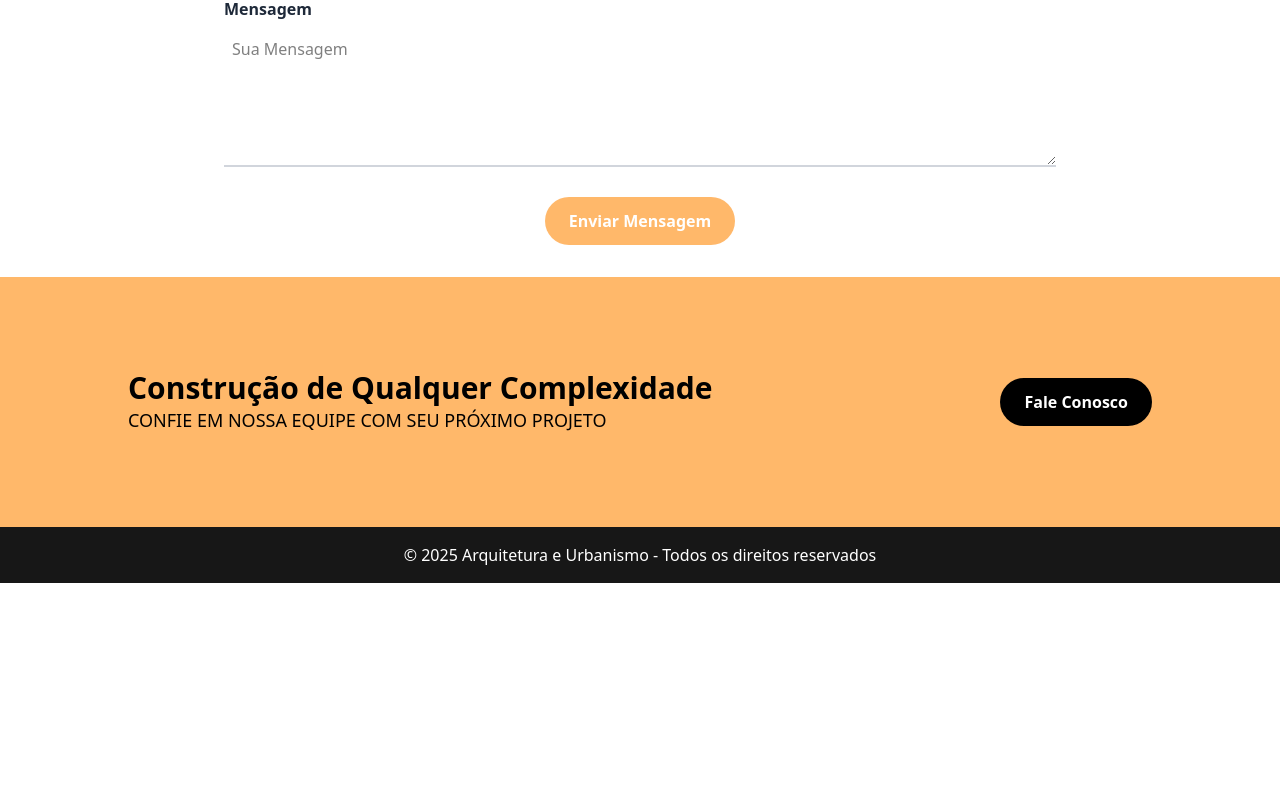
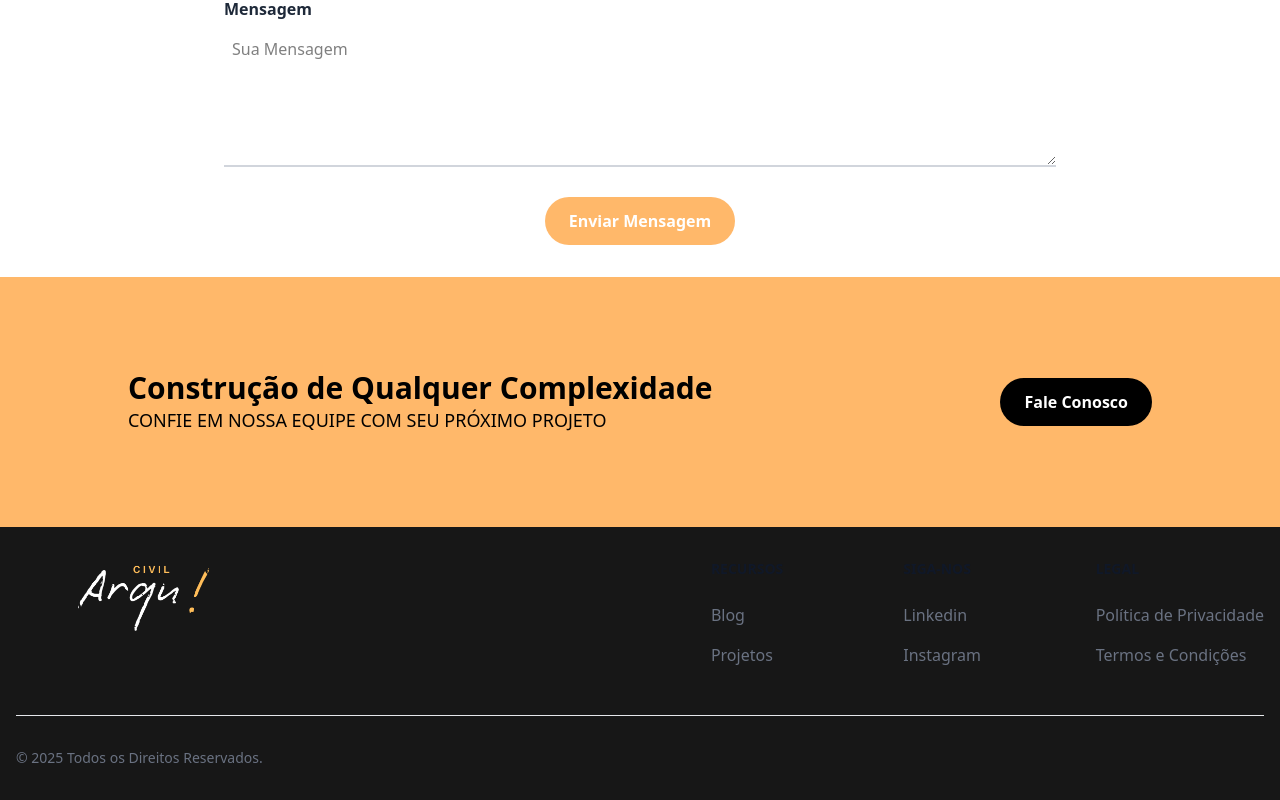
Before and after one commit to MatheusOliveiraMendes/civil-architecture, a React (Vite) app: page /Contact in a window 1280 px wide. Shown: the part 4655-5455 px from the top of the page. Before the commit the page ends 5238 px from the top, so only its background shows below. Built offline with nearby package versions, Linux system fonts and the light colour scheme.

Commit message:
construction footer

```diff
--- a/src/components/Footer.tsx
+++ b/src/components/Footer.tsx
@@ -1,9 +1,82 @@
-function Footer() {
-    return (
-      <footer className="bg-neutral-900 text-white text-center p-4">
-        <p>© 2025 Arquitetura e Urbanismo - Todos os direitos reservados</p>
-      </footer>
-    );
-  }
+import React from "react";
 
-  export default Footer;
+const Footer: React.FC = () => {
+  return (
+    <footer className="bg-neutral-900">
+      <div className="mx-auto w-full max-w-screen-xl p-4 py-6 lg:py-8">
+        <div className="md:flex md:justify-between">
+          <div className="mb-6 md:mb-0">
+            <a href="https://flowbite.com/" className="flex items-center">
+              <img
+                src="/images/logo.png"
+                alt="Logo Arquitetura e Urbanismo"
+                className="w-64 cursor-pointer"
+              />
+            </a>
+          </div>
+          <div className="grid grid-cols-2 gap-8 sm:gap-6 sm:grid-cols-3">
+            {[
+              {
+                title: "Recursos",
+                links: [
+                  { name: "Blog", href: "" },
+                  { name: "Projetos", href: "" },
+                ],
+              },
+              {
+                title: "Siga-nos",
+                links: [
+                  { name: "Linkedin", href: "" },
+                  { name: "Instagram", href: "" },
+                ],
+              },
+              {
+                title: "Legal",
+                links: [
+                  { name: "Política de Privacidade", href: "#" },
+                  { name: "Termos e Condições", href: "#" },
+                ],
+              },
+            ].map((section) => (
+              <div key={section.title}>
+                <h2 className="mb-6 text-sm font-semibold text-gray-900 uppercase dark:text-white">
+                  {section.title}
+                </h2>
+                <ul className="text-gray-500 dark:text-gray-400 font-medium">
+                  {section.links.map((link) => (
+                    <li key={link.name} className="mb-4">
+                      <a href={link.href} className="hover:underline">
+                        {link.name}
+                      </a>
+                    </li>
+                  ))}
+                </ul>
+              </div>
+            ))}
+          </div>
+        </div>
+        <hr className="my-6 border-gray-200 sm:mx-auto dark:border-gray-600 lg:my-8" />
+        <div className="sm:flex sm:items-center sm:justify-between">
+          <span className="text-sm text-gray-500 sm:text-center dark:text-gray-400">
+            © 2025 Todos os Direitos Reservados.
+          </span>
+          <div className="flex mt-4 sm:justify-center sm:mt-0">
+            {["Facebook", "Discord", "Twitter", "GitHub", "Dribbble"].map((platform, index) => (
+              <a
+                key={platform}
+                href="#"
+                className={`text-gray-500 hover:text-gray-900 dark:hover:text-white ${index !== 0 ? "ms-5" : ""}`}
+              >
+                <span className="sr-only">Página do {platform}</span>
+                <svg className="w-4 h-4" fill="currentColor" viewBox="0 0 20 20">
+                </svg>
+              </a>
+            ))}
+          </div>
+        </div>
+      </div>
+    </footer>
+  );
+};
+
+export default Footer;
```
